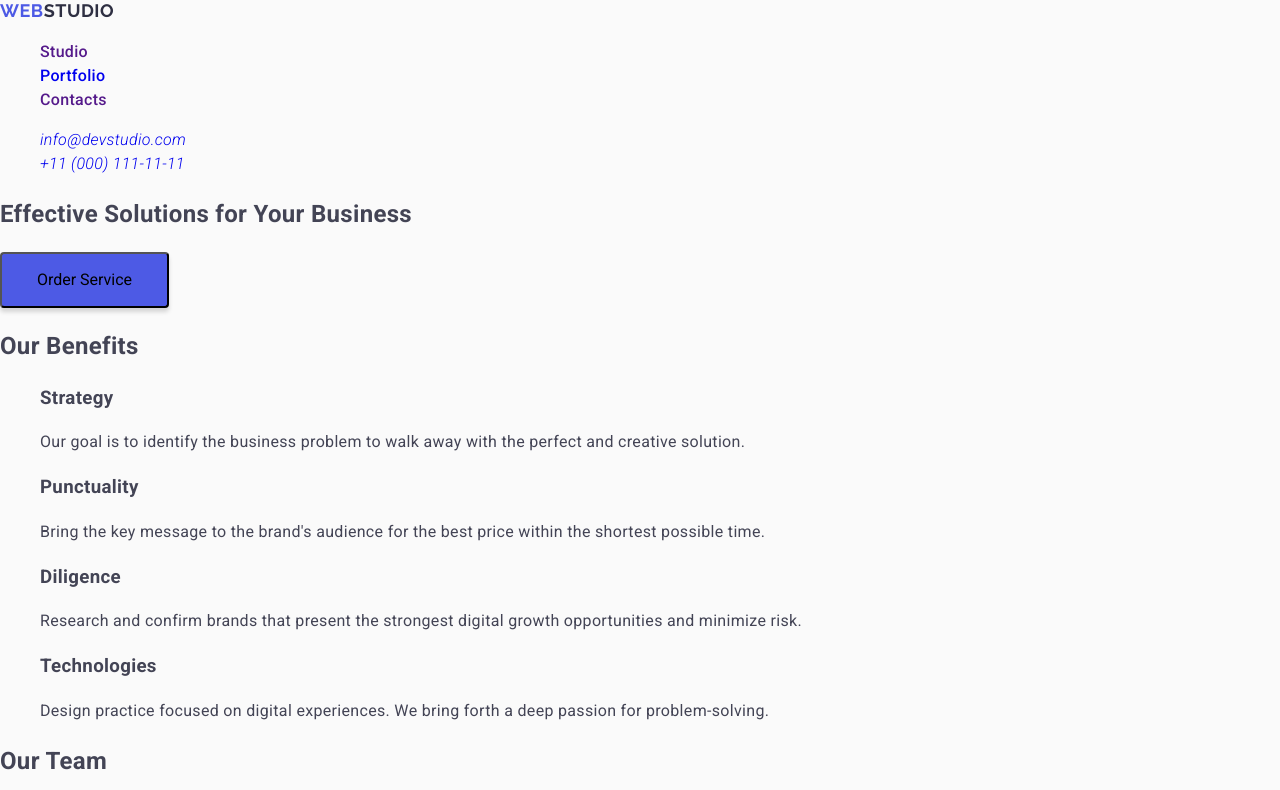
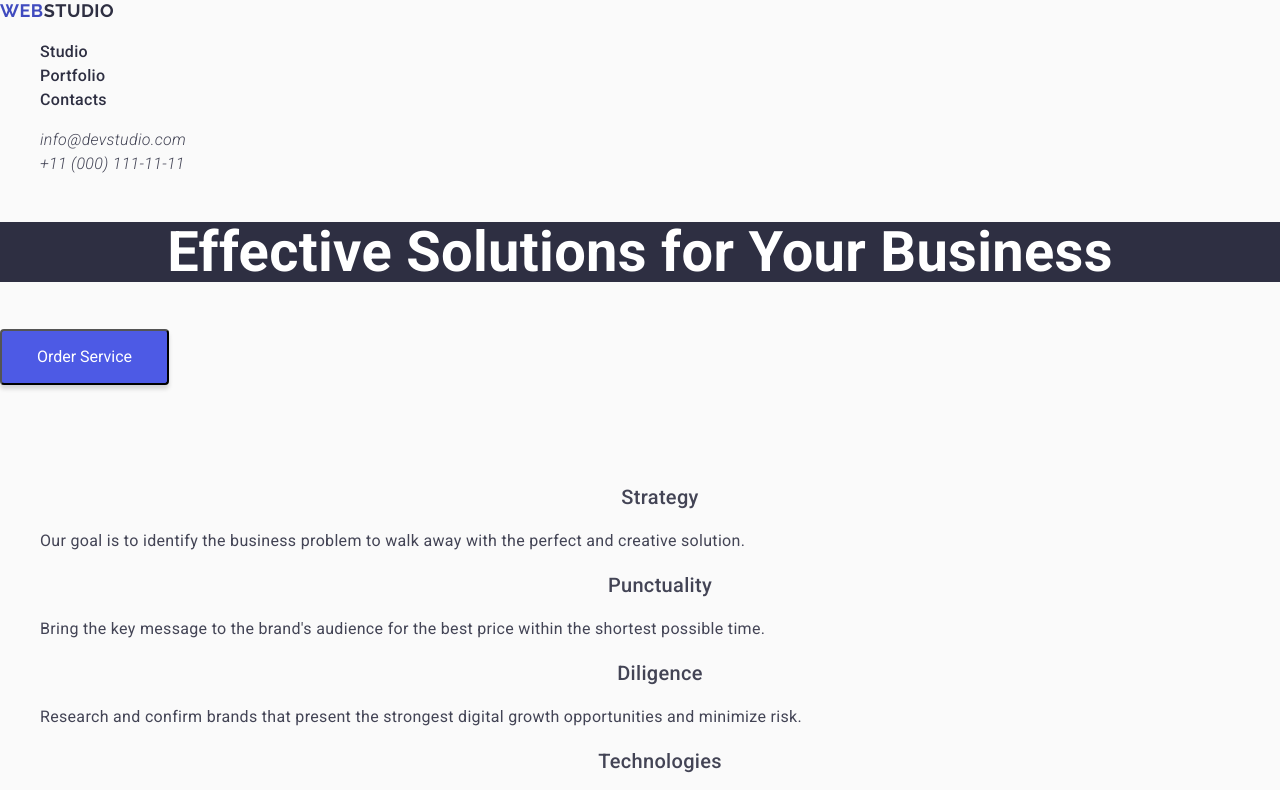
Before and after one commit to Tviliov/goit-markup-hw-02, a plain HTML site: page index.html in a window 1280 px wide. Shown: the top 790 px of the page. Drawn offline with nearby package versions, Linux system fonts and the light colour scheme.

Commit message:
refresh styles.css

```diff
--- a/css/styles.css
+++ b/css/styles.css
@@ -14,6 +14,7 @@ button {
     height: 56px;
     cursor: poiner;
     box-shadow: 0 4px 4px 0 rgba(0, 0, 0, 0.15);
+    color: #fff;
     background: #4d5ae5;
 }
 ul, ol {
@@ -34,7 +35,55 @@ a {
 .logo span {
     color: #2e2f42;
 }
-nav {
+nav a{
     font-weight: 500;
     color: #2e2f42;
 }
+nav a:hover {
+    color: #404bbf;
+}
+address a {
+    color: #434455;
+}
+address a:hover, .address a:focus {
+    color:#404bbf;
+}
+h1 {
+    font-weight: 700;
+    font-size: 56px;
+    line-height: 1.07143;
+    text-align: center;
+    color: #fff;
+    background: #2e2f42;
+}
+button:hover {
+    background: #404bbf;
+}
+.hiden {
+    color: transparent;
+}
+h2 {
+    font-weight: 700;
+    font-size: 36px;
+    line-height: 1.11111;
+    text-transform: capitalize;
+    text-align: center;
+}
+h3 {
+    font-weight: 500;
+    font-size: 20px;
+    line-height: 1.2;
+    text-align: center;
+}
+
+
+
+footer{
+    background: #2e2f42;
+}
+footer>p {
+    color: #f4f4fd;
+}
+footer .logo span {
+    color: #f4f4fd;
+}
--- a/index.html
+++ b/index.html
@@ -37,7 +37,7 @@
           </li>
         </ul>
       </nav>
-      <address>
+      <address >
         <ul>
           <li>
             <a href="mailto:info@devstudio.com">info@devstudio.com</a>
@@ -55,7 +55,7 @@
         <button type="button">Order Service</button>
       </section>
       <section>
-        <h2>Our Benefits</h2>
+        <h2 class="hiden">Our Benefits</h2>
         <ul>
           <li>
             <h3>Strategy</h3>
@@ -200,7 +200,7 @@
     </main>
 
     <footer>
-      <a href="./index.html">WebStudio</a>
+      <a href="./index.html" class="logo">Web<span>Studio</span></a>
       <p>
         Increase the flow of customers and sales for your business with digital
         marketing & growth solutions.
```
